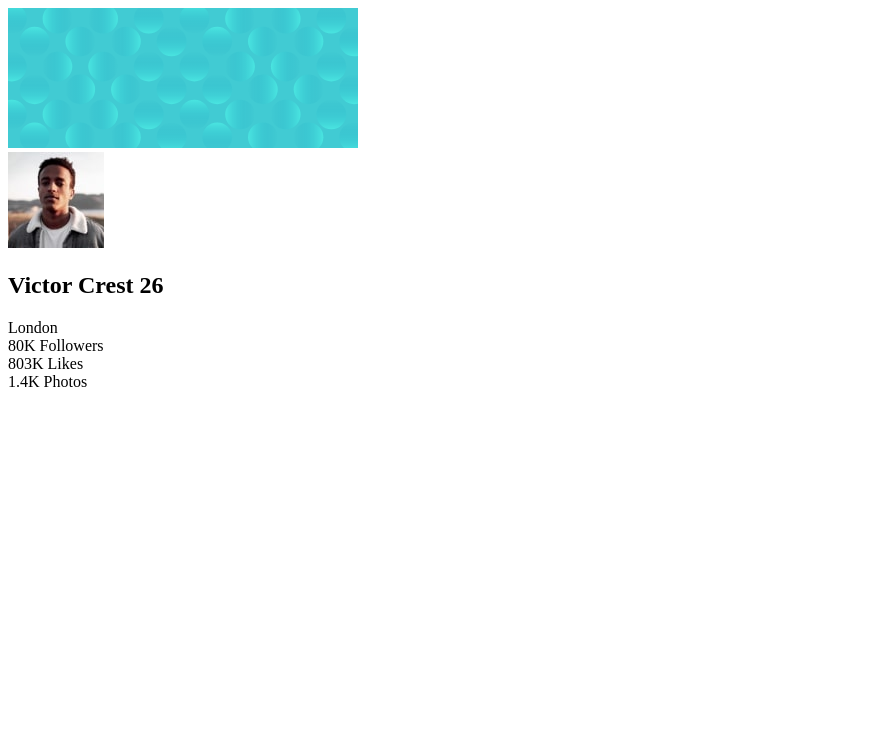
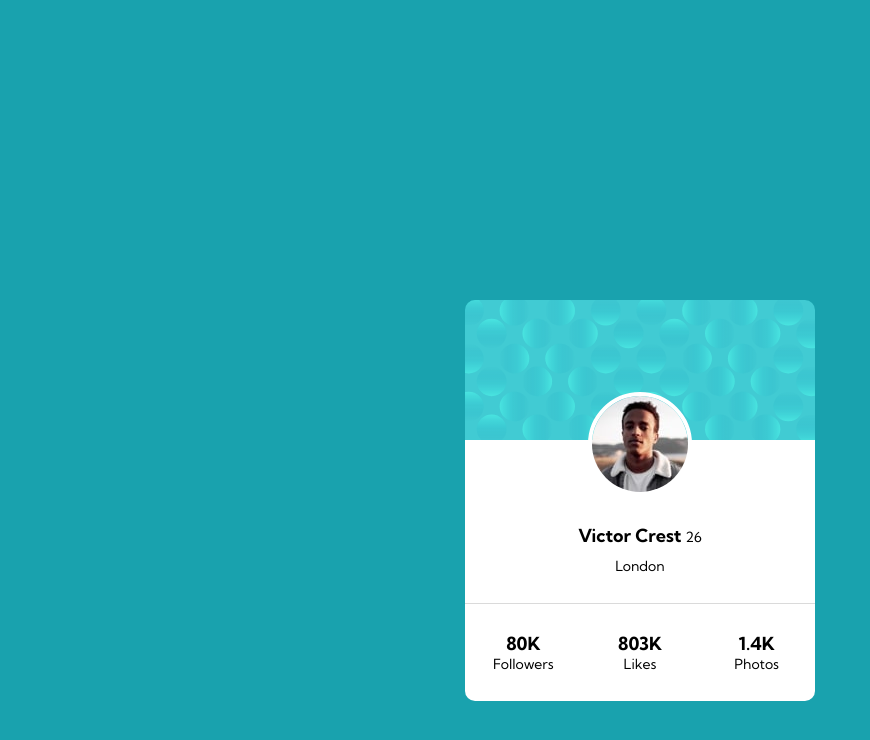
Before and after one commit to AndresViracacha/Reto3-ProfileCard-frontendmentor, a plain HTML site: page index.html in a window 1280 px wide. Shown: the whole page, without its empty margins (0-870 px from the left). Drawn offline with Linux system fonts and the light colour scheme.

```diff
--- a/index.html
+++ b/index.html
@@ -9,34 +9,28 @@
   <link rel="icon" type="image/png" sizes="32x32" href="./images/favicon-32x32.png">
 
   <title>Frontend Mentor | Profile card component</title>
+  <link rel="stylesheet" href="style.css">
 
-  <!-- Feel free to remove these styles or customise in your own stylesheet 👍 -->
-  <style>
-    .attribution {
-      font-size: 11px;
-      text-align: center;
-    }
-
-    .attribution a {
-      color: hsl(228, 45%, 44%);
-    }
-  </style>
+  <link rel="preconnect" href="https://fonts.gstatic.com">
+  <link href="https://fonts.googleapis.com/css2?family=Kumbh+Sans:wght@400;700&display=swap" rel="stylesheet">
 </head>
 
 <body>
+  <!-- <img src="./images/bg-pattern-top.svg" class="decoration-Top" alt="">
+  <img src="./images/bg-pattern-bottom.svg" class="decoration-Bottom" alt=""> -->
   <section>
-    <img src="./images/bg-pattern-card.svg" alt="">
-    <div>
+    <img class="pattern-card" src="./images/bg-pattern-card.svg" alt="">
+    <div class="main-info">
       <img src="./images/image-victor.jpg" alt="">
       <h1>
         Victor Crest
         <span>26</span>
       </h1>
-      <span>
+      <span class="city">
         London
       </span>
     </div>
-    <div>
+    <div class="sub-info">
       <article>
         <span>80K</span>
         <span>Followers</span>
--- /dev/null
+++ b/style.css
@@ -0,0 +1,85 @@
+*{
+    margin: 0;
+    padding: 0;
+    box-sizing: border-box;
+}
+:root{
+    --cyan:hsl(185, 75%, 39%);
+    --darkBlue:hsl(229, 23%, 23%);
+    --greyBlue:hsl(227, 10%, 46%);
+    --darkGrey:hsl(0, 0%, 59%);
+    --font:'Kumbh Sans', sans-serif;
+}
+body{
+    background-color: var(--cyan);
+}
+.decoration-Top{
+    position: absolute;
+    top:-489px;
+    left:-489px;
+}
+.decoration-Bottom{
+    position: absolute;
+}
+section{
+    margin: 0 auto;
+    margin-top: 300px;
+    max-width: 350px;
+    border-radius: 10px;
+    overflow: hidden;
+}
+.pattern-card{
+    vertical-align: bottom;
+}
+div{
+    background-color: #FFF;
+}
+.main-info{
+    display: flex;
+    flex-direction: column;
+    align-items: center;
+    margin-top: -48px;
+    font-family: var(--font);
+}
+.main-info img{
+    border-radius: 500px;
+    border: 4px solid #FFF;
+    margin-bottom: 28px;
+}
+.main-info span{
+    font-weight: 400;
+    font-size: 14px;
+}
+h1{
+    font-weight: 700;
+    font-size: 18px;
+    margin-bottom: 10px;
+}
+h1 span{
+    font-weight: 400;
+}
+.city{
+    margin-bottom: 28px;
+}
+.sub-info{
+    border-top: 1px solid hsla(0, 0%, 59%, 0.349);
+    display: flex;
+    justify-content: space-around;
+    padding: 28px 0;
+}
+.sub-info article{
+    display:flex;
+    flex-direction: column;
+    align-items: center;
+    min-width: 64px;
+}
+.sub-info article span{
+    font-family: var(--font);
+    font-weight: 400;
+    font-size: 14px;
+}
+.sub-info article span:first-child{
+    font-family: var(--font);
+    font-weight: 700;
+    font-size: 18px;
+}
```
